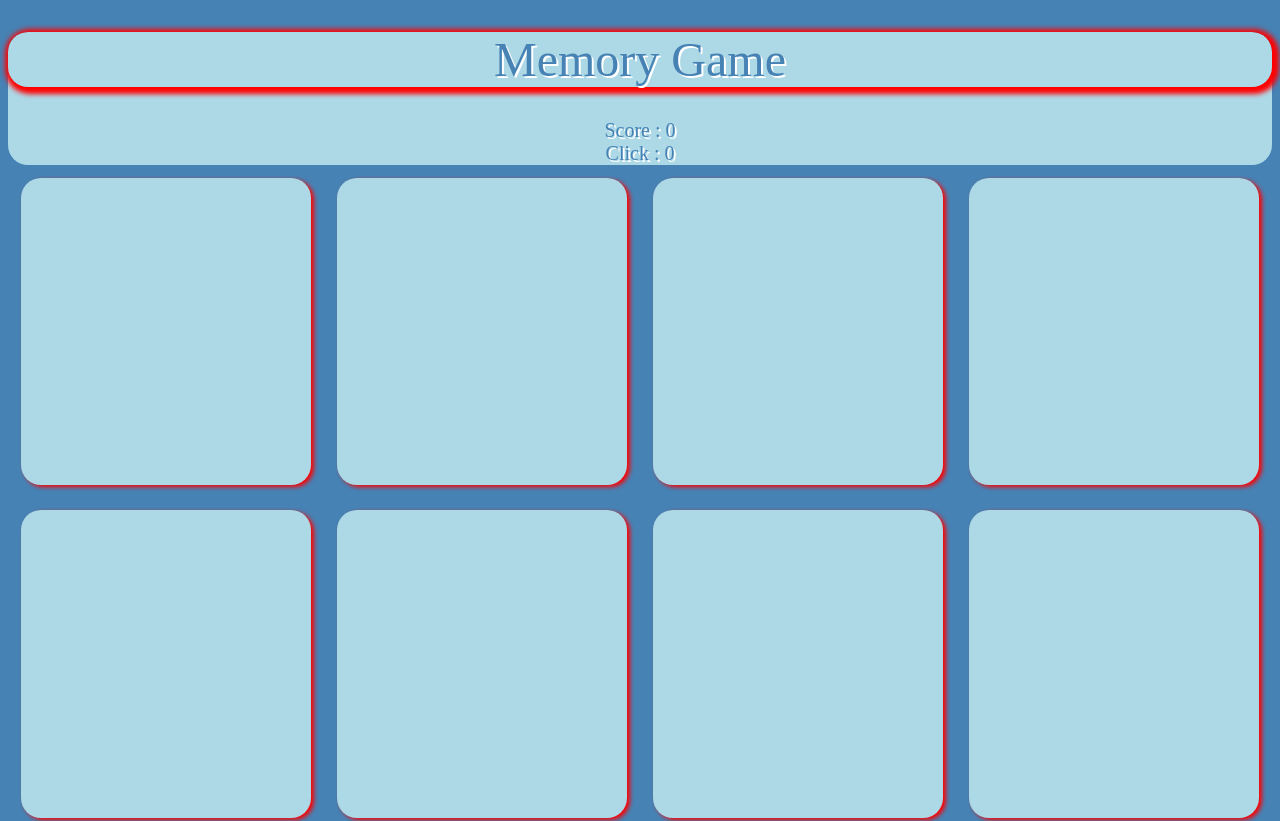
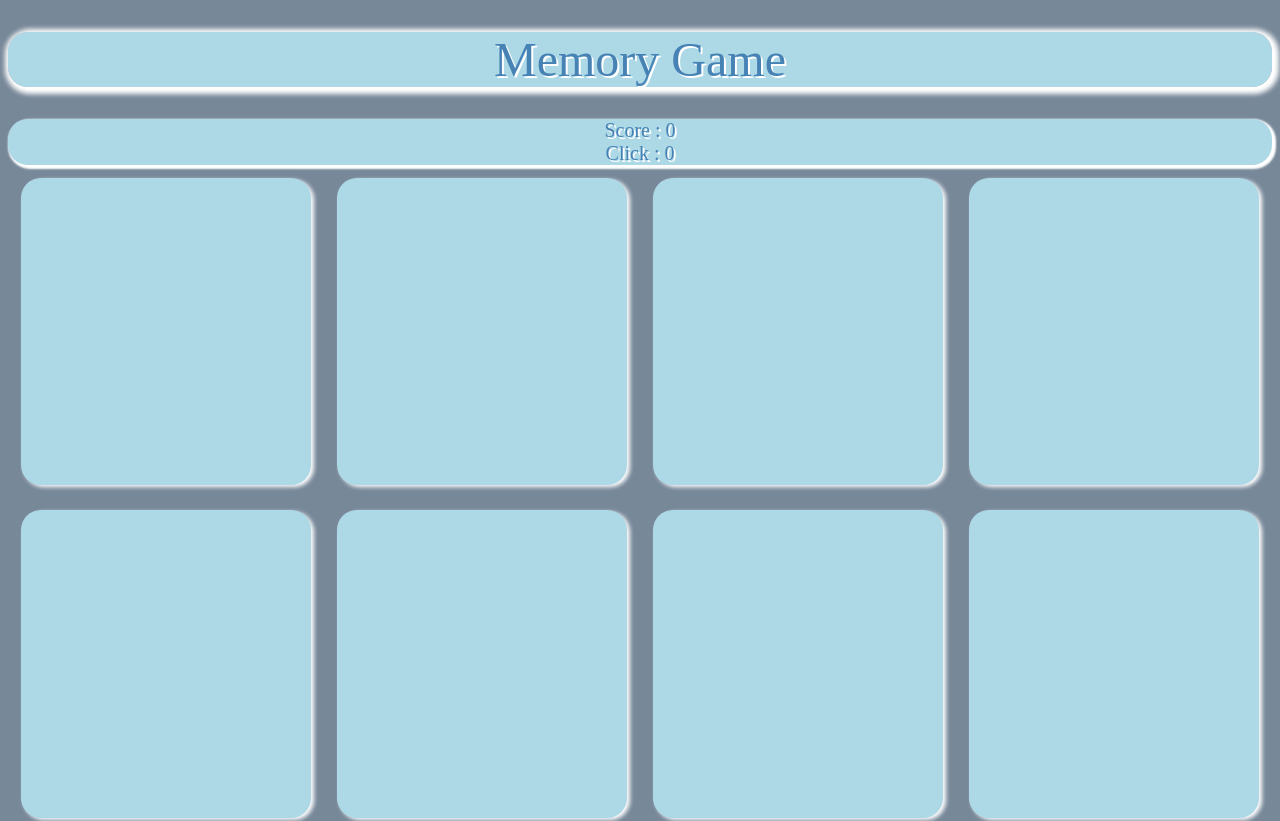
Before and after one commit to EnesY12-bit/EnesY12-bit.github.io, a plain HTML site: page index.html in a window 1280 px wide. Shown: the top 821 px of the page. Drawn offline with Linux system fonts and the light colour scheme.

Commit message:
FINALFINAL -m

```diff
--- a/css/v1.css
+++ b/css/v1.css
@@ -1,5 +1,5 @@
 body{
- background-color: steelblue;
+ background-color: lightslategrey;
 }
 .page-title {
   color: steelblue;
@@ -9,7 +9,7 @@ body{
   font-size: 3em;
   flex-wrap: wrap;
   text-shadow: 2px 2px  white;
-  box-shadow: 2px 2px 5px 5px  red;
+  box-shadow: 2px 2px 5px 5px white;
   border-radius: 20px;
 
 }
@@ -43,6 +43,12 @@ body{
   background:lightblue ;
   border-radius: 20px;
 }
+.grid-page-under{
+  margin-top: 20px;
+  background: lightblue;
+  border-radius: 20px;
+  box-shadow: 2px 2px 2px 2px white;
+}
 .grid-item{
   background: lightblue;
   float: left;
@@ -54,10 +60,11 @@ body{
   transition: transform .4s ease-in-out;
   border-radius: 20px;
   font-size: 20px;
-  box-shadow: 3px 2px 4px  red;
+  box-shadow: 3px 2px 4px white;
   text-align: center;
   font-weight: normal;
   color: lightblue;
+  line-height: 125px;
 }
 .grid-item:active{
   transform: scale(0.97); /*0.97*/
@@ -70,10 +77,14 @@ body{
 }
 .flip{
   background-color: lightgreen;
-  transform: rotateY(180deg);
+  /*transform: rotateY(180deg);*/
+  transform: rotateY(360deg);
   animation-name: example;
   animation-duration: 2s;
   color: black;
+  text-shadow: 2px 2px  white;
+  -moz-user-select: none;
+  -webkit-user-select: none;
 }
 .gefunden{
   visibility: hidden;
--- a/index.html
+++ b/index.html
@@ -9,7 +9,8 @@
 <body>
     <div class="grid-page">
         <h1 class="page-title">Memory Game</h1>
-        <div>
+    </div>
+        <div class="grid-page-under">
             <div class="score">Score : <span class="scoreBoard">0</span></div>
             <div class="click">Click : <span class="clickBoard">0</span></div>
          </div>
```
Also changed, not shown: img/background-image.jpg (added).
